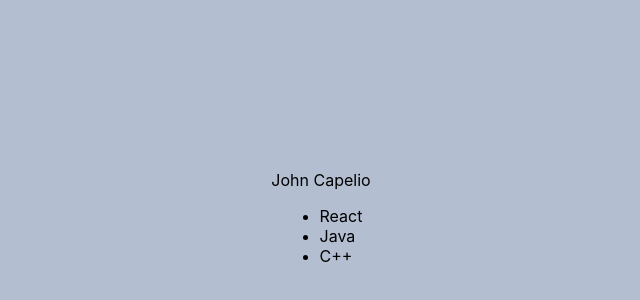
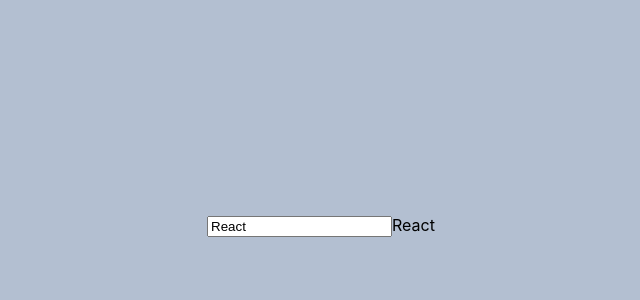
Before and after one commit to bikram-choudhury/font-size-converter, a React (Create React App) app: page / in a window 1280 px wide. Shown: the part 174-474 px from the top of the page, without its empty margins (319-959 px from the left). Built offline with nearby package versions, Linux system fonts and the light colour scheme.

Commit message:
click & change demo

```diff
--- a/src/App.js
+++ b/src/App.js
@@ -5,12 +5,16 @@
 import Select from './common/Elements/Select';
 import Section from './common/Elements/Section';
 import StateDemo from './Demo/StateDemo';
+import ClickEvent from './Demo/ClickEvent';
+import ChangeEvent from './Demo/ChangeEvent';
 
 class App extends React.Component {
   render() {
     return (
       <main className='wrapper flex-center column'>
-        <StateDemo />
+        <ChangeEvent />
+        {/* <ClickEvent /> */}
+        {/* <StateDemo /> */}
         {/* <PrintDemo /> */}
         {/* <Section
           type="html"
--- /dev/null
+++ b/src/Demo/ChangeEvent.jsx
@@ -0,0 +1,23 @@
+import React, { Component } from 'react'
+
+export default class ChangeEvent extends Component {
+    constructor() {
+        super();
+        this.state = {
+            input: 'React'
+        };
+        this.handleChange = this.handleChange.bind(this);
+    }
+    handleChange(event) {
+        console.log(event.target.value)
+        this.setState({ input: event.target.value });
+    }
+    render() {
+        return (
+            <div>
+                <input type='text' value={this.state.input} onChange={this.handleChange} />
+                <span>{this.state.input}</span>
+            </div>
+        )
+    }
+}
--- /dev/null
+++ b/src/Demo/ClickEvent.jsx
@@ -0,0 +1,22 @@
+import React, { Component } from 'react'
+
+export default class ClickEvent extends Component {
+    constructor() {
+        super();
+        this.clickMethod = this.clickMethod.bind(this);
+    }
+    clickMethod(event) {
+        console.log("event in clickMethod", event, this)
+    }
+    clickArrowFn = (event) => {
+        console.log("event in clickArrowFn", event, this)
+    }
+    render() {
+        return (
+            <div>
+                <button onClick={this.clickMethod}>Button with Method</button>
+                <button onClick={this.clickArrowFn}>Button with arrow fn</button>
+            </div>
+        )
+    }
+}
```
